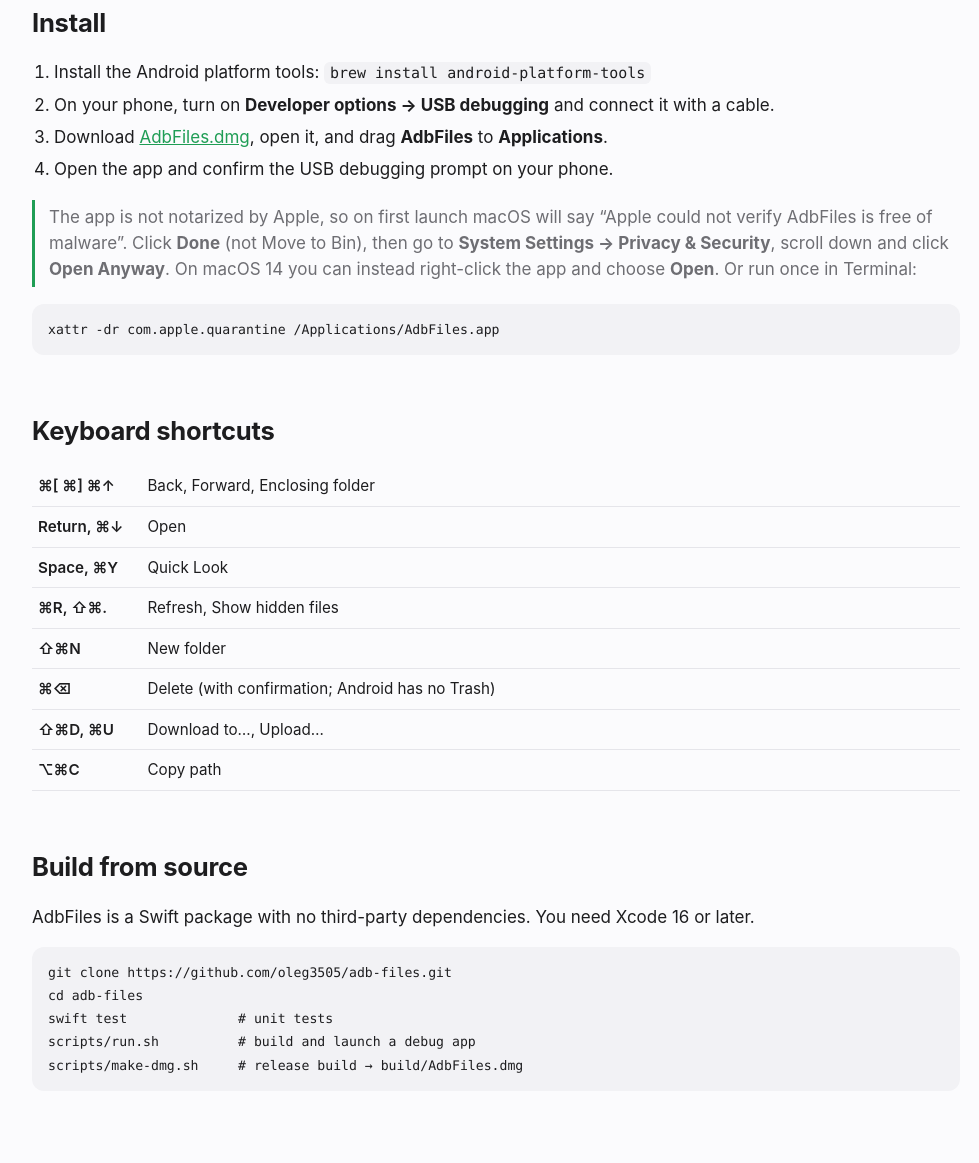
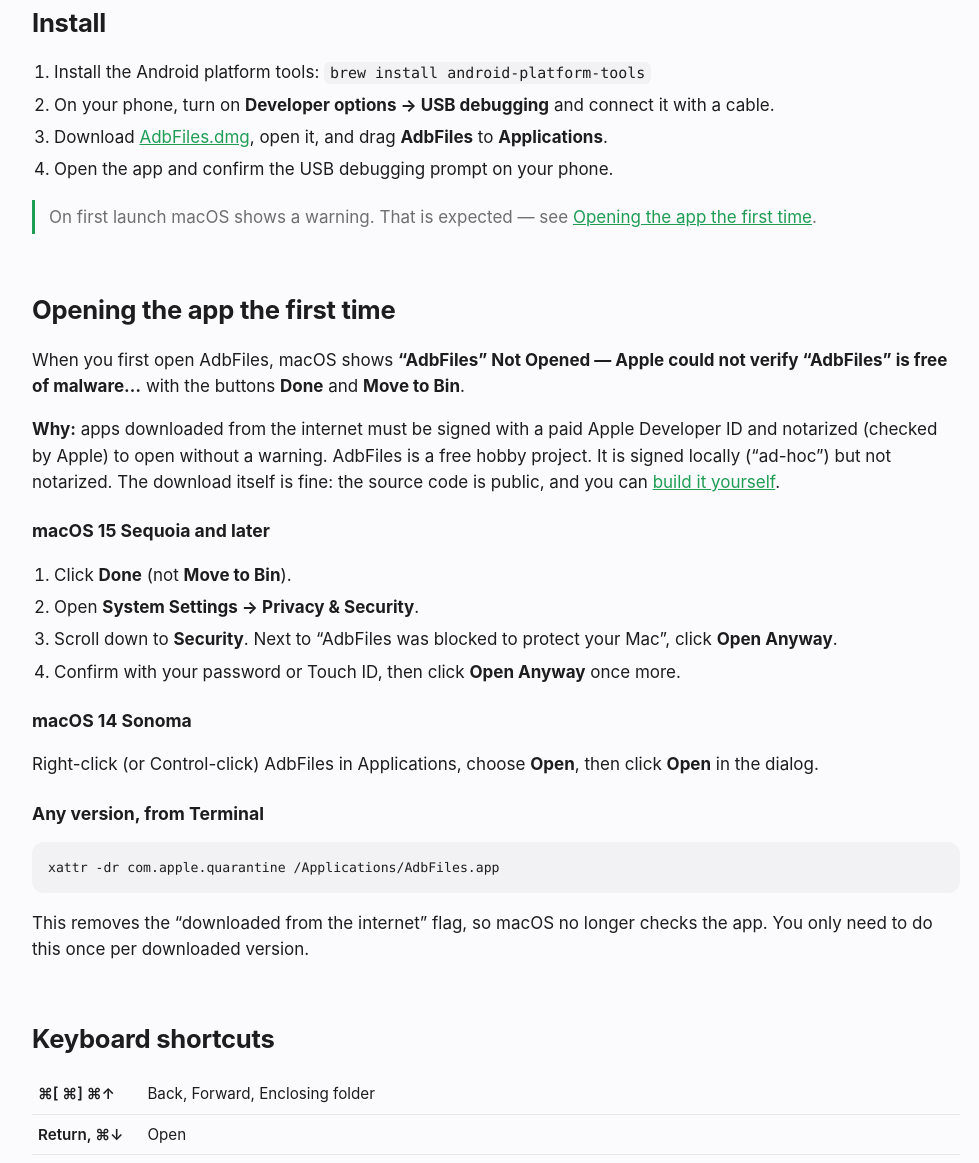
Before and after one commit to oleg3505/adb-files, a plain HTML site: page site/index.html in a window 1280 px wide. Shown: the part 1302-2465 px from the top of the page, without its empty margins (144-1123 px from the left). Drawn offline with Linux system fonts and the light colour scheme.

Commit message:
docs: document the release checklist and the first-launch Gatekeeper prompt
Adds docs/RELEASING.md, a per-macOS-version first-launch section on the site and in the README,
and a packaging note in ARCHITECTURE.

Co-Authored-By: Claude Opus 5.5 <noreply@anthropic.com>

```diff
--- a/site/index.html
+++ b/site/index.html
@@ -46,6 +46,7 @@
   .grid { display: grid; grid-template-columns: repeat(auto-fit, minmax(260px, 1fr)); gap: 16px; }
   .card { background: var(--surface); border: 1px solid var(--line); border-radius: 16px; padding: 20px; }
   .card h3 { margin: 0 0 6px; font-size: 1.05rem; }
+  section > h3 { font-size: 1.1rem; margin: 22px 0 6px; }
   .card p { margin: 0; color: var(--muted); font-size: 0.95rem; }
   ol, ul { padding-left: 1.3em; }
   li { margin: 6px 0; }
@@ -95,8 +96,25 @@
       <li>Download <a href="https://github.com/oleg3505/adb-files/releases/latest/download/AdbFiles.dmg">AdbFiles.dmg</a>, open it, and drag <b>AdbFiles</b> to <b>Applications</b>.</li>
       <li>Open the app and confirm the USB debugging prompt on your phone.</li>
     </ol>
-    <p class="note">The app is not notarized by Apple, so on first launch macOS will say “Apple could not verify AdbFiles is free of malware”. Click <b>Done</b> (not Move to Bin), then go to <b>System Settings → Privacy &amp; Security</b>, scroll down and click <b>Open Anyway</b>. On macOS 14 you can instead right-click the app and choose <b>Open</b>. Or run once in Terminal:</p>
+    <p class="note">On first launch macOS shows a warning. That is expected — see <a href="#gatekeeper">Opening the app the first time</a>.</p>
+  </section>
+
+  <section id="gatekeeper">
+    <h2>Opening the app the first time</h2>
+    <p>When you first open AdbFiles, macOS shows <b>“AdbFiles” Not Opened — Apple could not verify “AdbFiles” is free of malware…</b> with the buttons <b>Done</b> and <b>Move to Bin</b>.</p>
+    <p><b>Why:</b> apps downloaded from the internet must be signed with a paid Apple Developer ID and notarized (checked by Apple) to open without a warning. AdbFiles is a free hobby project. It is signed locally (“ad-hoc”) but not notarized. The download itself is fine: the source code is public, and you can <a href="#build">build it yourself</a>.</p>
+    <h3>macOS 15 Sequoia and later</h3>
+    <ol>
+      <li>Click <b>Done</b> (not <b>Move to Bin</b>).</li>
+      <li>Open <b>System Settings → Privacy &amp; Security</b>.</li>
+      <li>Scroll down to <b>Security</b>. Next to “AdbFiles was blocked to protect your Mac”, click <b>Open Anyway</b>.</li>
+      <li>Confirm with your password or Touch ID, then click <b>Open Anyway</b> once more.</li>
+    </ol>
+    <h3>macOS 14 Sonoma</h3>
+    <p>Right-click (or Control-click) AdbFiles in Applications, choose <b>Open</b>, then click <b>Open</b> in the dialog.</p>
+    <h3>Any version, from Terminal</h3>
     <pre><code>xattr -dr com.apple.quarantine /Applications/AdbFiles.app</code></pre>
+    <p>This removes the “downloaded from the internet” flag, so macOS no longer checks the app. You only need to do this once per downloaded version.</p>
   </section>
 
   <section>
@@ -113,7 +131,7 @@
     </table>
   </section>
 
-  <section>
+  <section id="build">
     <h2>Build from source</h2>
     <p>AdbFiles is a Swift package with no third-party dependencies. You need Xcode 16 or later.</p>
     <pre><code>git clone https://github.com/oleg3505/adb-files.git
```
Also changed, not shown: 3 other files.
